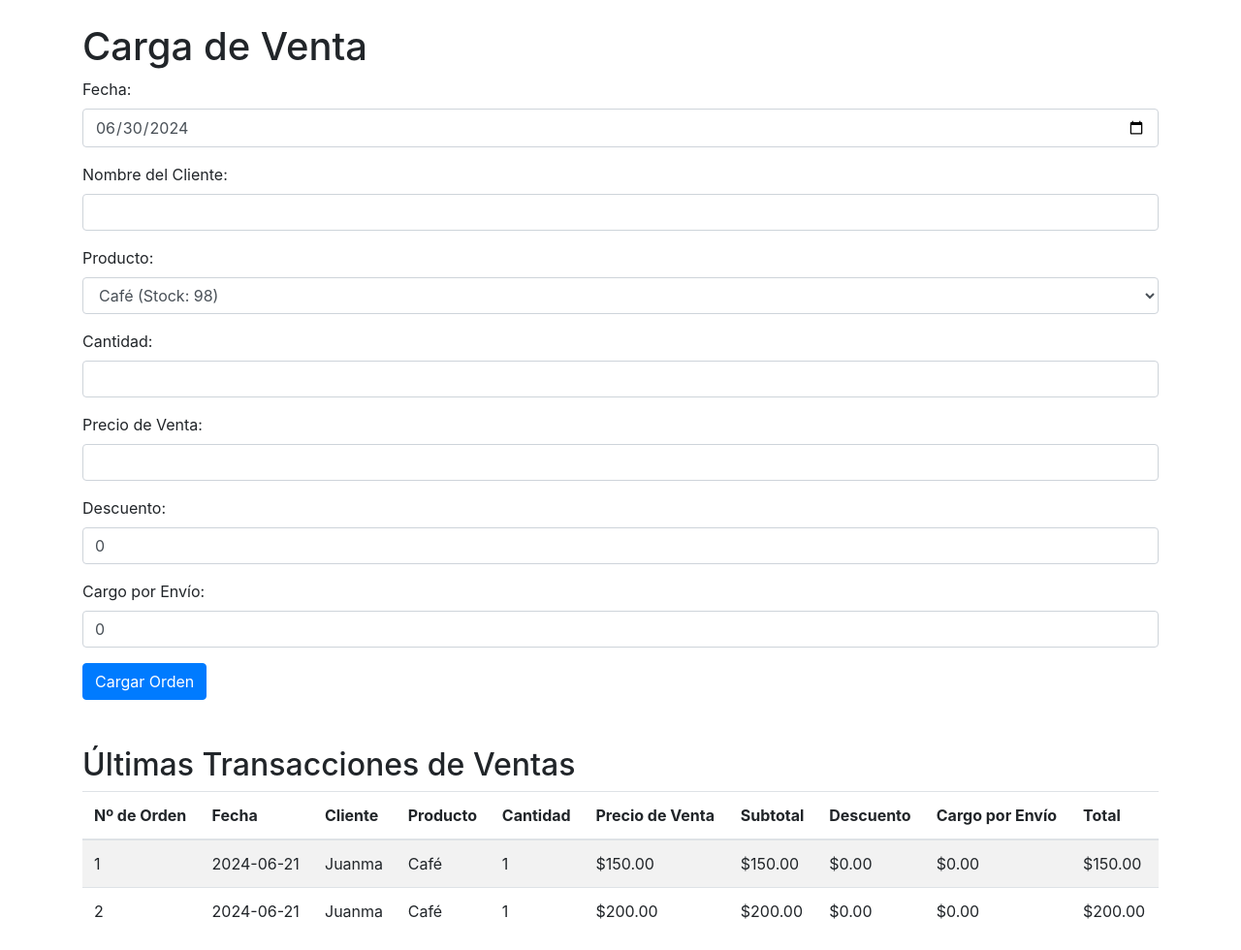
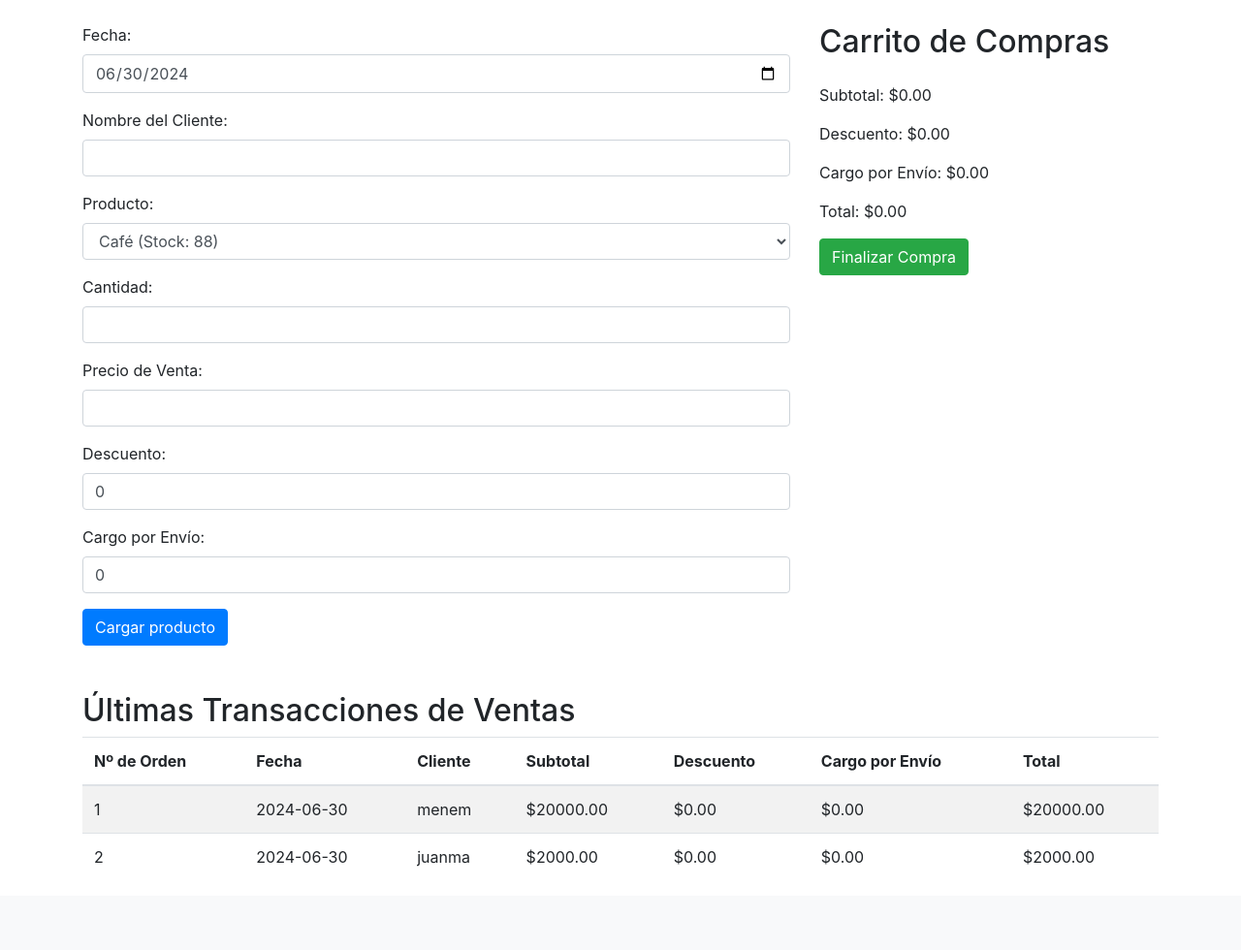
Before and after one commit to juanmatarga/StockFlow, a Flask app: page /carga_venta in a window 1280 px wide. Shown: the part 76-1056 px from the top of the page at 97% size. After the commit the page ends 970 px from the top, so only its background shows below. Run offline with Flask 3, Linux system fonts and the light colour scheme; data comes from the database, SQL or seed files in the repository; some libraries are stand-ins or nearby versions.

Commit message:
add carrito de venta

```diff
--- a/app.py
+++ b/app.py
@@ -1,6 +1,7 @@
 from flask import Flask, request, jsonify, render_template, redirect, url_for, flash, g
 import sqlite3
 import pandas as pd
+import matplotlib.dates as mdates
 import matplotlib.pyplot as plt
 
 app = Flask(__name__)
@@ -47,15 +48,10 @@
         id INTEGER PRIMARY KEY AUTOINCREMENT,
         fecha TEXT,
         cliente TEXT,
-        producto_id INTEGER,
-        producto_nombre TEXT,
-        cantidad INTEGER,
-        precio_venta REAL,
         subtotal REAL,
         descuento REAL,
         cargo_envio REAL,
-        total REAL,
-        FOREIGN KEY (producto_id) REFERENCES productos (id)
+        total REAL
     )
     ''')
     db.commit()
@@ -78,10 +74,27 @@
     ''')
     db.commit()
 
+def create_detalle_ventas_table():
+    db = get_db()
+    c = db.cursor()
+    c.execute('''
+    CREATE TABLE IF NOT EXISTS ventas_detalle (
+        id INTEGER PRIMARY KEY AUTOINCREMENT,
+        venta_id INTEGER,
+        producto_id INTEGER,
+        precio REAL,
+        cantidad INTEGER,
+        FOREIGN KEY (venta_id) REFERENCES ventas (id),
+        FOREIGN KEY (producto_id) REFERENCES productos (id)
+    )
+    ''')
+    db.commit()
+
 
 with app.app_context():
     create_productos_table()
     create_sales_table()
+    create_detalle_ventas_table()
     create_compras_table()
 
 # Operaciones CRUD
@@ -127,13 +140,13 @@
     return None
 
 
-def add_venta(cliente, producto_id, producto_nombre, cantidad, precio_venta, subtotal, descuento, cargo_envio, total):
+def add_venta(fecha, cliente, subtotal, descuento, cargo_envio, total):
     db = get_db()
     c = db.cursor()
     c.execute('''
-    INSERT INTO ventas (cliente, producto_id, producto_nombre, cantidad, precio_venta, subtotal, descuento, cargo_envio, total)
-    VALUES (?, ?, ?, ?, ?, ?, ?, ?, ?)
-    ''', (cliente, producto_id, producto_nombre, cantidad, precio_venta, subtotal, descuento, cargo_envio, total))
+    INSERT INTO ventas (fecha, cliente, subtotal, descuento, cargo_envio, total)
+    VALUES (?, ?, ?, ?, ?, ?)
+    ''', (fecha, cliente, subtotal, descuento, cargo_envio, total))
     db.commit()
 
 
@@ -154,6 +167,22 @@
     compras = [dict(row) for row in rows]
     return compras
 
+def add_venta_detalle(venta_id, producto_id, cantidad):
+    db = get_db()
+    c = db.cursor()
+    c.execute('''
+    INSERT INTO ventas_detalle (venta_id, producto_id, cantidad)
+    VALUES (?, ?, ?)
+    ''', (venta_id, producto_id, cantidad))
+    db.commit()
+
+def get_venta_detalles(venta_id):
+    db = get_db()
+    c = db.cursor()
+    c.execute('SELECT * FROM ventas_detalle WHERE venta_id = ?', (venta_id,))
+    rows = c.fetchall()
+    detalles = [dict(row) for row in rows]
+    return detalles
 
 # Rutas para la API
 @app.route('/api/productos', methods=['GET'])
@@ -202,77 +231,160 @@
         return jsonify({'message': 'Compra cargada exitosamente'}), 201
     return jsonify({'error': 'Producto no encontrado'}), 404
 
-@app.route('/api/analitica', methods=['GET'])
-def analitica():
-    productos = get_productos()
+@app.route('/api/analitica/<int:producto_id>', methods=['GET'])
+def analitica(producto_id):
+    # Conectar a la base de datos
+    db = get_db()
 
-    df = pd.DataFrame(productos, columns=['id', 'nombre', 'cantidad', 'precio', 'unidad_medida'])
+    # Leer datos de ventas y compras desde la base de datos
+    ventas_df = pd.read_sql_query(
+        "SELECT fecha, cantidad FROM ventas WHERE producto_id = ? AND strftime('%Y-%m', fecha) = '2024-06'",
+        db,
+        params=[producto_id]
+    )
 
-    df.to_csv('inventario.csv', index=False)
+    compras_df = pd.read_sql_query(
+        "SELECT fecha, cantidad FROM compras WHERE strftime('%Y-%m', fecha) = '2024-06'",
+        db
+    )
 
-    df = pd.read_csv('inventario.csv')
+    # Convertir las columnas de fecha a tipo datetime
+    ventas_df['fecha'] = pd.to_datetime(ventas_df['fecha'])
+    compras_df['fecha'] = pd.to_datetime(compras_df['fecha'])
 
-    analisis = df.describe().to_json()
-    df['nombre'] = df['nombre'].astype(str) + ' (' + df['unidad_medida'] + ')'
-    print(df[['nombre', 'cantidad']])
-    df.plot(kind='bar', x='nombre', y='cantidad')
-    plt.savefig('inventario.png')
+    # Generar DataFrame con las fechas de junio de 2024
+    fechas_junio = pd.date_range(start='2024-06-01', end='2024-06-30', freq='D')
+    stock_df = pd.DataFrame({'fecha': fechas_junio})
+
+    # Calcular el stock acumulado por día
+    ventas_agrupadas = ventas_df.groupby('fecha').sum().reset_index()
+    compras_agrupadas = compras_df.groupby('fecha').sum().reset_index()
+
+    stock_df = stock_df.merge(ventas_agrupadas, on='fecha', how='left').fillna(0)
+    stock_df = stock_df.merge(compras_agrupadas, on='fecha', how='left', suffixes=('_venta', '_compra')).fillna(0)
+    stock_df['stock'] = stock_df['cantidad_compra'] - stock_df['cantidad_venta']
+    stock_df['stock_acumulado'] = stock_df['stock'].cumsum()
+
+    # Graficar el stock por día
+    plt.figure(figsize=(10, 5))
+    plt.plot(stock_df['fecha'], stock_df['stock_acumulado'], marker='o', linestyle='-')
+    plt.title(f'Stock acumulado por día en junio de 2024 (Producto ID: {producto_id})')
+    plt.xlabel('Fecha')
+    plt.ylabel('Stock acumulado')
+    plt.grid(True)
+    plt.gca().xaxis.set_major_formatter(mdates.DateFormatter('%d-%m'))
+    plt.gca().xaxis.set_major_locator(mdates.DayLocator(interval=2))
+    plt.xticks(rotation=45)
+    plt.tight_layout()
+    plt.savefig('var_stock.png')
     plt.close()
 
-    return jsonify(analisis)
+    # Graficar las compras por día
+    plt.figure(figsize=(10, 5))
+    plt.bar(compras_df['fecha'], compras_df['cantidad'], color='blue')
+    plt.title('Compras por día en junio de 2024')
+    plt.xlabel('Fecha')
+    plt.ylabel('Cantidad')
+    plt.grid(True)
+    plt.gca().xaxis.set_major_formatter(mdates.DateFormatter('%d-%m'))
+    plt.gca().xaxis.set_major_locator(mdates.DayLocator(interval=2))
+    plt.xticks(rotation=45)
+    plt.tight_layout()
+    plt.savefig('compras.png')
+    plt.close()
+
+    # Graficar las ventas por día
+    plt.figure(figsize=(10, 5))
+    plt.bar(ventas_df['fecha'], ventas_df['cantidad'], color='red')
+    plt.title(f'Ventas por día en junio de 2024 (Producto ID: {producto_id})')
+    plt.xlabel('Fecha')
+    plt.ylabel('Cantidad')
+    plt.grid(True)
+    plt.gca().xaxis.set_major_formatter(mdates.DateFormatter('%d-%m'))
+    plt.gca().xaxis.set_major_locator(mdates.DayLocator(interval=2))
+    plt.xticks(rotation=45)
+    plt.tight_layout()
+    plt.savefig('ventas.png')
+    plt.close()
+
+    return jsonify({"message": "Gráficos generados correctamente"})
 
 # Rutas para la página web
-@app.route('/carga_venta', methods=['GET', 'POST'])
+@app.route('/carga_venta', methods=['POST', 'GET'])
 def carga_venta():
-    if request.method == 'POST':
-        cliente = request.form['cliente']
-        producto_id = request.form['producto']
-        cantidad = float(request.form['cantidad'])
-        precio_venta = float(request.form['precio_venta'])
-        descuento = float(request.form['descuento'])
-        cargo_envio = float(request.form['cargo_envio'])
-        fecha = request.form['fecha']
-
-        subtotal = precio_venta * cantidad
-        total = subtotal - descuento + cargo_envio
-
-        db = get_db()
-        c = db.cursor()
-
-        # Parche a acomodar, insertar producto_nombre en la tabla ventas y descontar stock
-        c.execute('SELECT * FROM productos WHERE id = ?', (producto_id,))
-        producto = c.fetchone()
-        producto_nombre = producto['nombre']
-        if producto:
-            nuevo_stock = producto['cantidad'] - cantidad
-            c.execute('UPDATE productos SET cantidad = ? WHERE id = ?', (nuevo_stock, producto_id))
-
-        # Insertar la nueva venta
-        c.execute('''
-            INSERT INTO ventas (cliente, producto_id, producto_nombre, cantidad, precio_venta, descuento, cargo_envio, total, fecha, subtotal)
-            VALUES (?, ?, ?, ?, ?, ?, ?, ?, ?, ?)
-        ''', (cliente, producto_id, producto_nombre, cantidad, precio_venta, descuento, cargo_envio, total, fecha, subtotal))
-
-        db.commit()
-        return redirect(url_for('carga_venta'))
-
     db = get_db()
     c = db.cursor()
-    c.execute('SELECT id, nombre, cantidad, precio FROM productos')
+    c.execute('SELECT * FROM productos')
     productos = c.fetchall()
-
-    c.execute('''
-        SELECT v.*, p.nombre as producto_nombre
-        FROM ventas v
-        JOIN productos p ON v.producto_id = p.id
-    ''')
+    c.execute('SELECT * FROM ventas')
     ventas = c.fetchall()
 
-    return render_template('carga_venta.html', productos=productos, ventas=ventas)
+    if request.method == 'POST':
+        data = request.get_json()
+        print("Datos recibidos:", data)  # Log de datos recibidos
+        items = data['items']
+        fecha = data['fecha']
+        cliente = data['cliente']
+
+        if not items:
+            flash('No se encontraron productos en el carrito.', 'error')
+            return jsonify(success=False, error='No se encontraron productos en el carrito.')
+
+        try:
+            # Calcular totales
+            subtotal = sum(item['cantidad'] * item['precio'] for item in items)
+            descuento = sum(item['descuento'] for item in items)
+            cargo_envio = sum(item['envio'] for item in items)
+            total = subtotal - descuento + cargo_envio
+
+            print(f"Subtotal: {subtotal}, Descuento: {descuento}, Cargo Envío: {cargo_envio}, Total: {total}")
+
+            # Insertar la venta en la tabla 'ventas'
+            c.execute('''
+                INSERT INTO ventas (fecha, cliente, subtotal, descuento, cargo_envio, total)
+                VALUES (?, ?, ?, ?, ?, ?)
+            ''', (fecha, cliente, subtotal, descuento, cargo_envio, total))
+            venta_id = c.lastrowid
+            print("Venta ID:", venta_id)  # Log de venta_id
+
+            # Insertar cada producto en la tabla 'ventas_detalle'
+            for item in items:
+                print("Insertando item:", item)  # Log de cada item
+                c.execute('''
+                    INSERT INTO ventas_detalle (venta_id, producto_id, cantidad, precio)
+                    VALUES (?, ?, ?, ?)
+                ''', (venta_id, item['id'], item['cantidad'], item['precio']))
+
+                # Actualizar el stock del producto
+                c.execute('''
+                    UPDATE productos
+                    SET cantidad = cantidad - ?
+                    WHERE id = ?
+                ''', (item['cantidad'], item['id']))
+
+            db.commit()
+
+            flash('Venta realizada con éxito.', 'success')
+            return jsonify(success=True)
+
+        except Exception as e:
+            db.rollback()
+            print("Error al registrar la venta:", str(e))  # Log del error
+            flash(f'Error al registrar la venta: {str(e)}', 'error')
+            return jsonify(success=False, error=str(e))
+
+        finally:
+            db.close()
+    else:
+        db.close()
+        return render_template('carga_venta.html', productos=productos, ventas=ventas)
 
 
 @app.route('/carga_compras', methods=['GET', 'POST'])
 def carga_compras():
+    db = get_db()
+    c = db.cursor()
+
     if request.method == 'POST':
         producto_id = request.form['producto']
         cantidad = float(request.form['cantidad'])
--- a/templates/carga_venta.html
+++ b/templates/carga_venta.html
@@ -3,7 +3,8 @@
 {% block title %}Ventas{% endblock %}
 
 {% block content %}
-<h1>Carga de Venta</h1>
+<div class="row">
+    <div class="col-md-8">
         <form method="post" action="{{ url_for('carga_venta') }}" onsubmit="return validateForm()" novalidate>
             <div class="form-group">
                 <label for="fecha">Fecha:</label>
@@ -57,8 +58,23 @@
                     Por favor, ingrese un cargo por envío válido.
                 </div>
             </div>
-    <button type="submit" class="btn btn-primary">Cargar Orden</button>
+            <button type="button" class="btn btn-primary" onclick="addToCart()">Cargar producto</button>
         </form>
+    </div>
+    <div class="col-md-4">
+        <h2>Carrito de Compras</h2>
+        <ul id="cart-items" class="list-group">
+            <!-- Los productos agregados se mostrarán aquí -->
+        </ul>
+        <div class="mt-3">
+            <p>Subtotal: $<span id="subtotal">0.00</span></p>
+            <p>Descuento: $<span id="total-descuento">0.00</span></p>
+            <p>Cargo por Envío: $<span id="total-envio">0.00</span></p>
+            <p>Total: $<span id="total">0.00</span></p>
+        </div>
+        <button type="button" class="btn btn-success" onclick="submitOrder()">Finalizar Compra</button>
+    </div>
+</div>
 
 <h2 class="mt-5">Últimas Transacciones de Ventas</h2>
 <table class="table table-striped">
@@ -67,9 +83,6 @@
             <th>Nº de Orden</th>
             <th>Fecha</th>
             <th>Cliente</th>
-            <th>Producto</th>
-            <th>Cantidad</th>
-            <th>Precio de Venta</th>
             <th>Subtotal</th>
             <th>Descuento</th>
             <th>Cargo por Envío</th>
@@ -82,9 +95,6 @@
             <td>{{ venta['id'] }}</td>
             <td>{{ venta['fecha'] }}</td>
             <td>{{ venta['cliente'] }}</td>
-            <td>{{ venta['producto_nombre'] }}</td>
-            <td>{{ venta['cantidad'] }}</td>
-            <td>${{ "%.2f"|format(venta['precio_venta']) }}</td>
             <td>${{ "%.2f"|format(venta['subtotal']) }}</td>
             <td>${{ "%.2f"|format(venta['descuento']) }}</td>
             <td>${{ "%.2f"|format(venta['cargo_envio']) }}</td>
@@ -117,14 +127,65 @@
         }, false);
     })();
 
+    let cartItems = [];
+    let subtotal = 0;
+    let totalDescuento = 0;
+    let totalEnvio = 0;
+
+    function addToCart() {
+        const productoSelect = document.getElementById('producto');
+        const productoId = productoSelect.value;
+        const productoNombre = productoSelect.options[productoSelect.selectedIndex].text;
+        const cantidad = parseFloat(document.getElementById('cantidad').value);
+        const precioVenta = parseFloat(document.getElementById('precio_venta').value);
+        const descuento = parseFloat(document.getElementById('descuento').value);
+        const cargoEnvio = parseFloat(document.getElementById('cargo_envio').value);
+
+        const item = {
+            id: productoId,
+            nombre: productoNombre,
+            cantidad: cantidad,
+            precio: precioVenta,
+            descuento: descuento,
+            envio: cargoEnvio,
+            subtotal: cantidad * precioVenta - descuento
+        };
+
+        cartItems.push(item);
+        updateCartDisplay();
+        updateTotals();
+    }
+
+    function updateCartDisplay() {
+        const cartItemsList = document.getElementById('cart-items');
+        cartItemsList.innerHTML = '';
+        cartItems.forEach(item => {
+            const listItem = document.createElement('li');
+            listItem.classList.add('list-group-item');
+            listItem.textContent = `${item.nombre} - Cantidad: ${item.cantidad}, Precio: $${item.precio.toFixed(2)}, Subtotal: $${item.subtotal.toFixed(2)}`;
+            cartItemsList.appendChild(listItem);
+        });
+    }
+
+    function updateTotals() {
+        subtotal = cartItems.reduce((sum, item) => sum + item.cantidad * item.precio - item.descuento, 0);
+        totalDescuento = cartItems.reduce((sum, item) => sum + item.descuento, 0);
+        totalEnvio = cartItems.reduce((sum, item) => sum + item.envio, 0);
+        const total = subtotal + totalEnvio;
+
+        document.getElementById('subtotal').textContent = subtotal.toFixed(2);
+        document.getElementById('total-descuento').textContent = totalDescuento.toFixed(2);
+        document.getElementById('total-envio').textContent = totalEnvio.toFixed(2);
+        document.getElementById('total').textContent = total.toFixed(2);
+    }
+
     function validateForm() {
-            var cantidad = parseFloat(document.getElementById('cantidad').value);
-            var precioVenta = parseFloat(document.getElementById('precio_venta').value);
-            var descuento = parseFloat(document.getElementById('descuento').value);
-            var cargoEnvio = parseFloat(document.getElementById('cargo_envio').value);
-            var producto = document.getElementById('producto');
-            var stock = parseFloat(producto.options[producto.selectedIndex].getAttribute('data-stock'));
-            var subtotal = cantidad * precioVenta;
+        const cantidad = parseFloat(document.getElementById('cantidad').value);
+        const precioVenta = parseFloat(document.getElementById('precio_venta').value);
+        const descuento = parseFloat(document.getElementById('descuento').value);
+        const cargoEnvio = parseFloat(document.getElementById('cargo_envio').value);
+        const producto = document.getElementById('producto');
+        const stock = parseFloat(producto.options[producto.selectedIndex].getAttribute('data-stock'));
 
         if (cantidad > stock) {
             showCustomError('cantidad', 'La cantidad no puede superar el stock del producto.');
@@ -142,7 +203,8 @@
             showCustomError('cargo_envio', 'El cargo por envío no puede ser negativo.');
             return false;
         }
-            return true;
+        addToCart();
+        return false;  // Prevent form submission for now
     }
 
     function showCustomError(fieldId, errorMessage) {
@@ -153,5 +215,39 @@
             field.setCustomValidity('');
         };
     }
+
+    function submitOrder() {
+        const fecha = document.getElementById('fecha').value;
+        const cliente = document.getElementById('cliente').value;
+
+        console.log('Items en el carrito:', cartItems); // Verificar los datos del carrito
+
+        fetch('/carga_venta', {
+            method: 'POST',
+            headers: {
+                'Content-Type': 'application/json',
+            },
+            body: JSON.stringify({
+                fecha: fecha,
+                cliente: cliente,
+                items: cartItems
+            }),
+        })
+        .then(response => response.json())
+        .then(data => {
+            if (data.success) {
+                console.log('Orden enviada:', data);
+                alert('Compra finalizada con éxito');
+                cartItems = [];
+                updateCartDisplay();
+                updateTotals();
+            } else {
+                alert(`Error al finalizar la compra: ${data.error}`);
+            }
+        })
+        .catch((error) => {
+            console.error('Error:', error);
+        });
+    }
 </script>
 {% endblock %}
--- a/templates/index.html
+++ b/templates/index.html
@@ -34,5 +34,6 @@
     <div class="mt-3">
         <a href="{{ url_for('add_product') }}" class="btn btn-primary">Añadir Producto</a>
         <a href="{{ url_for('carga_compras') }}" class="btn btn-secondary">Carga de Compras</a>
+        <a href="{{ url_for('carga_venta') }}" class="btn btn-secondary">Carga de Ventas</a>
     </div>
 {% endblock %}
```
Also changed, not shown: inventario.db, inventario.png (deleted). Lines whose indentation alone changed are shown as unchanged.
